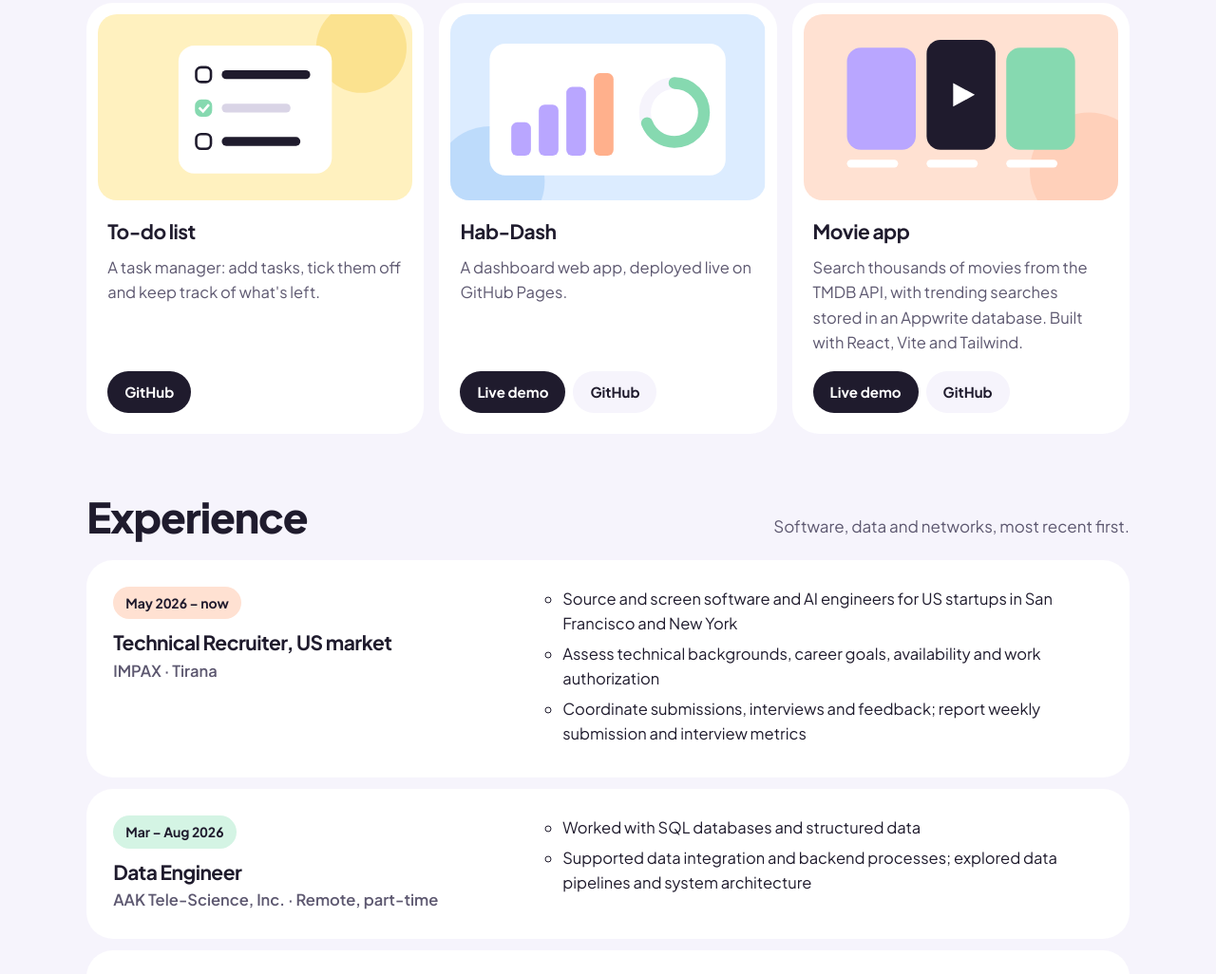
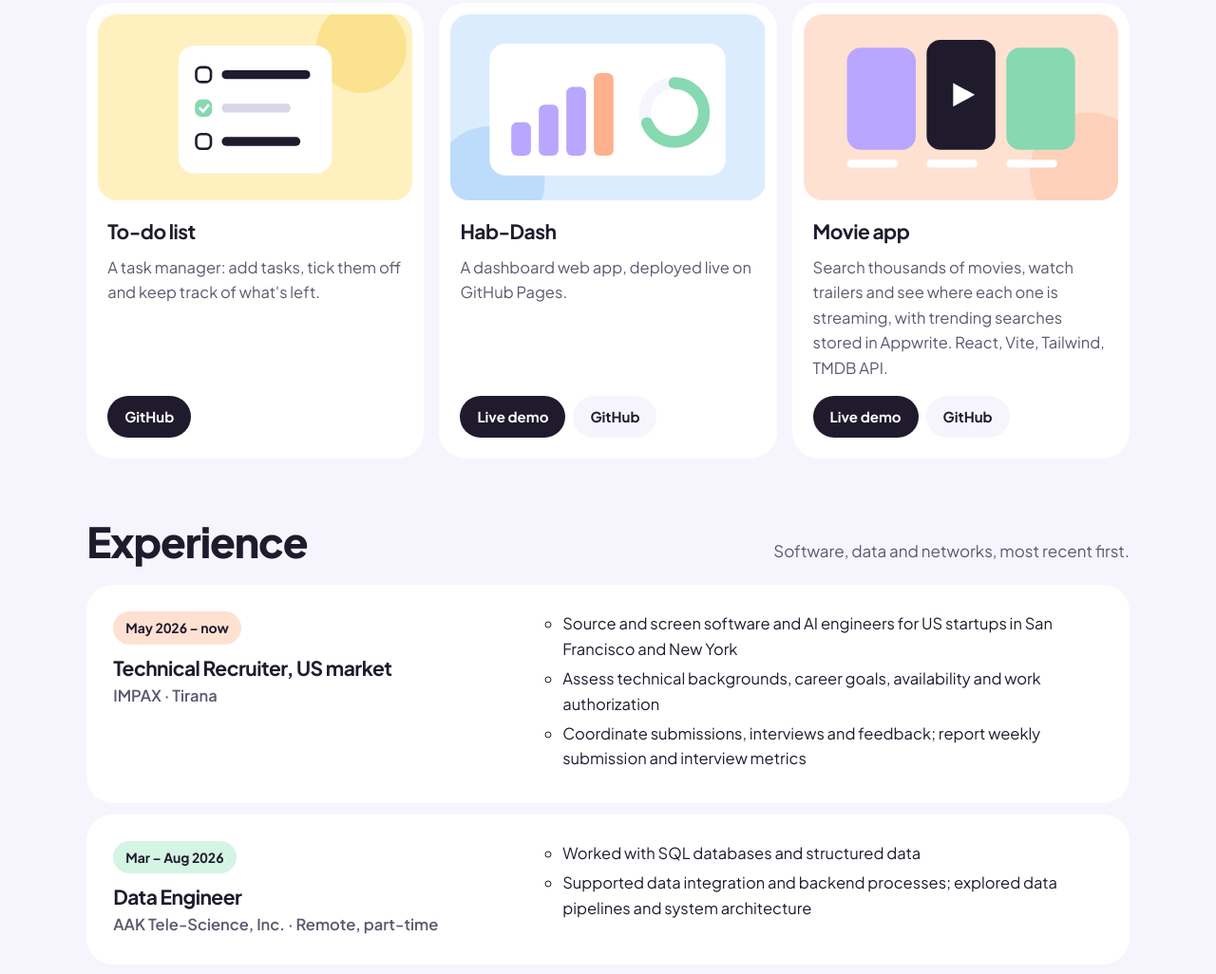
Before and after one commit to ida-eng/portfolio, a plain HTML site: page index.html in a window 1280 px wide. Shown: the part 2374-3400 px from the top of the page at 95% size. Drawn offline with Linux system fonts and the light colour scheme.

Commit message:
Update Movie app description
Co-Authored-By: Claude Opus 5.5 <noreply@anthropic.com>
Claude-Session: https://claude.ai/code/session_016LVbnn2XT4DwDNpXTafRM5

```diff
--- a/index.html
+++ b/index.html
@@ -216,7 +216,7 @@ footer .wrap{display:flex;justify-content:space-between;gap:12px;flex-wrap:wrap}
       </article>
       <article class="p">
         <svg viewBox="0 0 320 190" aria-hidden="true"><rect width="320" height="190" fill="var(--peach)"/><circle cx="290" cy="160" r="60" fill="var(--peach2)" opacity=".35"/><rect x="44" y="34" width="70" height="104" rx="14" fill="var(--lav2)"/><rect x="125" y="26" width="70" height="112" rx="14" fill="var(--ink)"/><rect x="206" y="34" width="70" height="104" rx="14" fill="var(--mint2)"/><path d="M152 70l22 12-22 12z" fill="#fff"/><g fill="#fff"><rect x="44" y="148" width="52" height="8" rx="4"/><rect x="125" y="148" width="52" height="8" rx="4"/><rect x="206" y="148" width="52" height="8" rx="4"/></g></svg>
-        <div><h3>Movie app</h3><p>Search thousands of movies from the TMDB API, with trending searches stored in an Appwrite database. Built with React, Vite and Tailwind.</p>
+        <div><h3>Movie app</h3><p>Search thousands of movies, watch trailers and see where each one is streaming, with trending searches stored in Appwrite. React, Vite, Tailwind, TMDB API.</p>
         <div class="links"><a href="https://movie-dusky-ten.vercel.app">Live demo</a><a href="https://github.com/ida-eng/Movie">GitHub</a></div></div>
       </article>
     </div>
```
